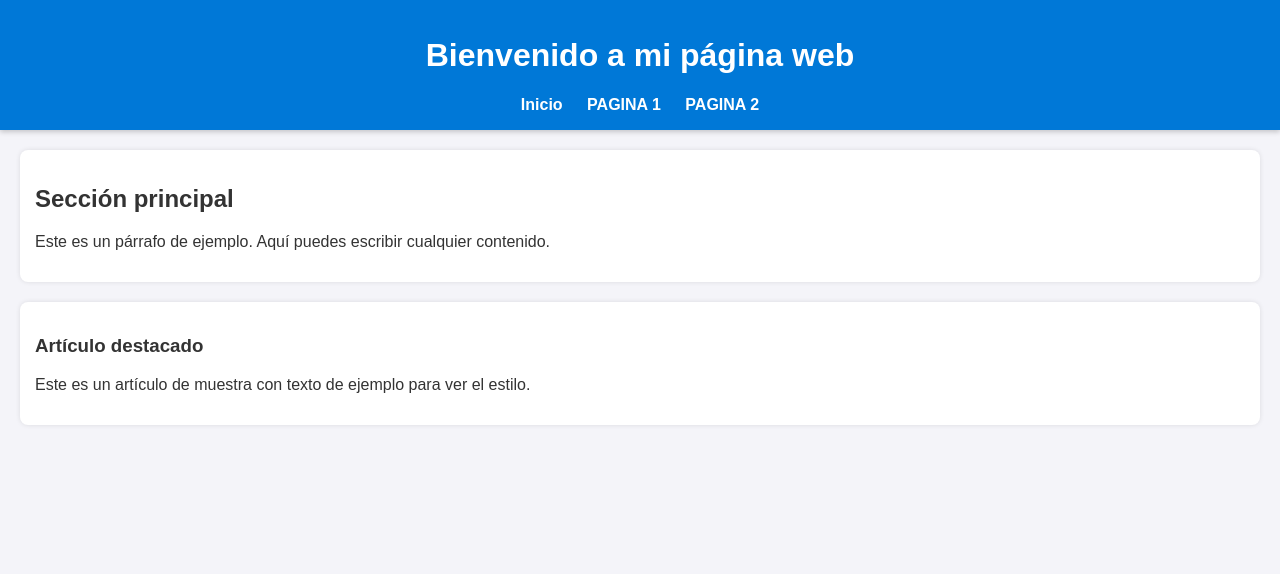
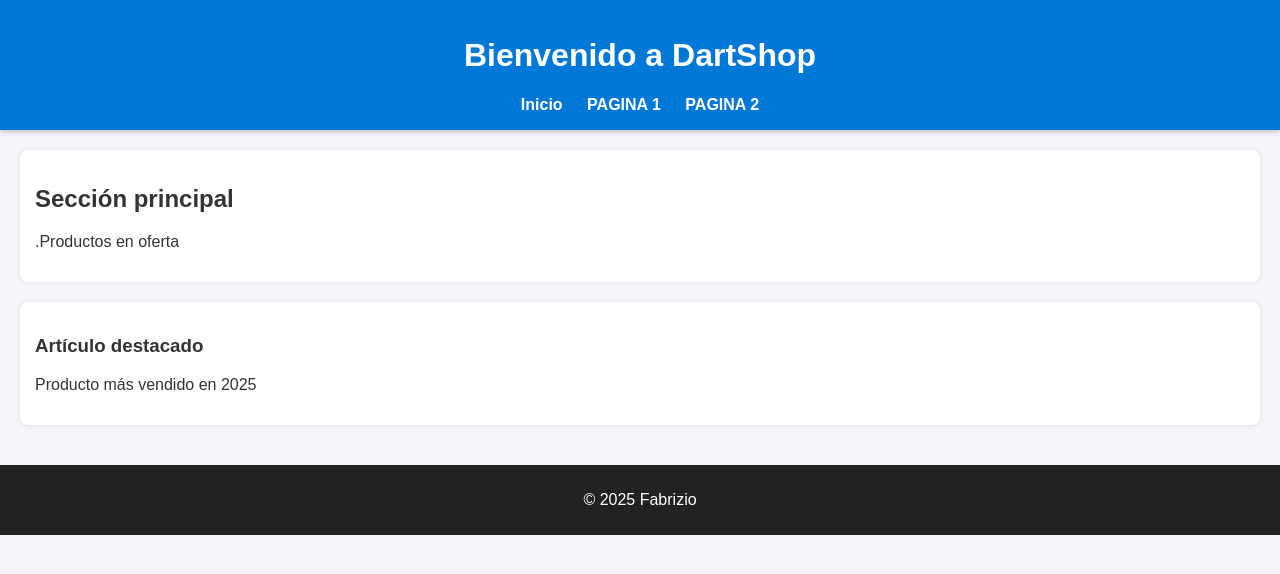
Before and after one commit to ZDxrKyZ/Tarea2_Fabrizio, a plain HTML site: page index.html in a window 1280 px wide. Drawn offline with Linux system fonts and the light colour scheme.

Commit message:
index.html

```diff
--- a/index.html
+++ b/index.html
@@ -3,13 +3,13 @@
 <head>
     <meta charset="UTF-8">
     <meta name="viewport" content="width=device-width, initial-scale=1.0">
-    <title>Mi Página Básica</title>
+    <title>DartShop</title>
     <link rel="stylesheet" href="static/estilos.css">
 </head>
 <body>
 
     <header>
-        <h1>Bienvenido a mi página web</h1>
+        <h1>Bienvenido a DartShop</h1>
         <nav>
             <a href="index.html">Inicio</a>
             <a href="pagina1.html">PAGINA 1</a>
@@ -20,15 +20,17 @@
     <main>
         <section>
             <h2>Sección principal</h2>
-            <p>Este es un párrafo de ejemplo. Aquí puedes escribir cualquier contenido.</p>
+            <p>.Productos en oferta</p>
         </section>
 
         <article>
             <h3>Artículo destacado</h3>
-            <p>Este es un artículo de muestra con texto de ejemplo para ver el estilo.</p>
+            <p>Producto más vendido en 2025</p>
         </article>
     </main>
-
+<footer>
+        <p>&copy; 2025 Fabrizio</p>
+    </footer>
 
 
 </body>
```
